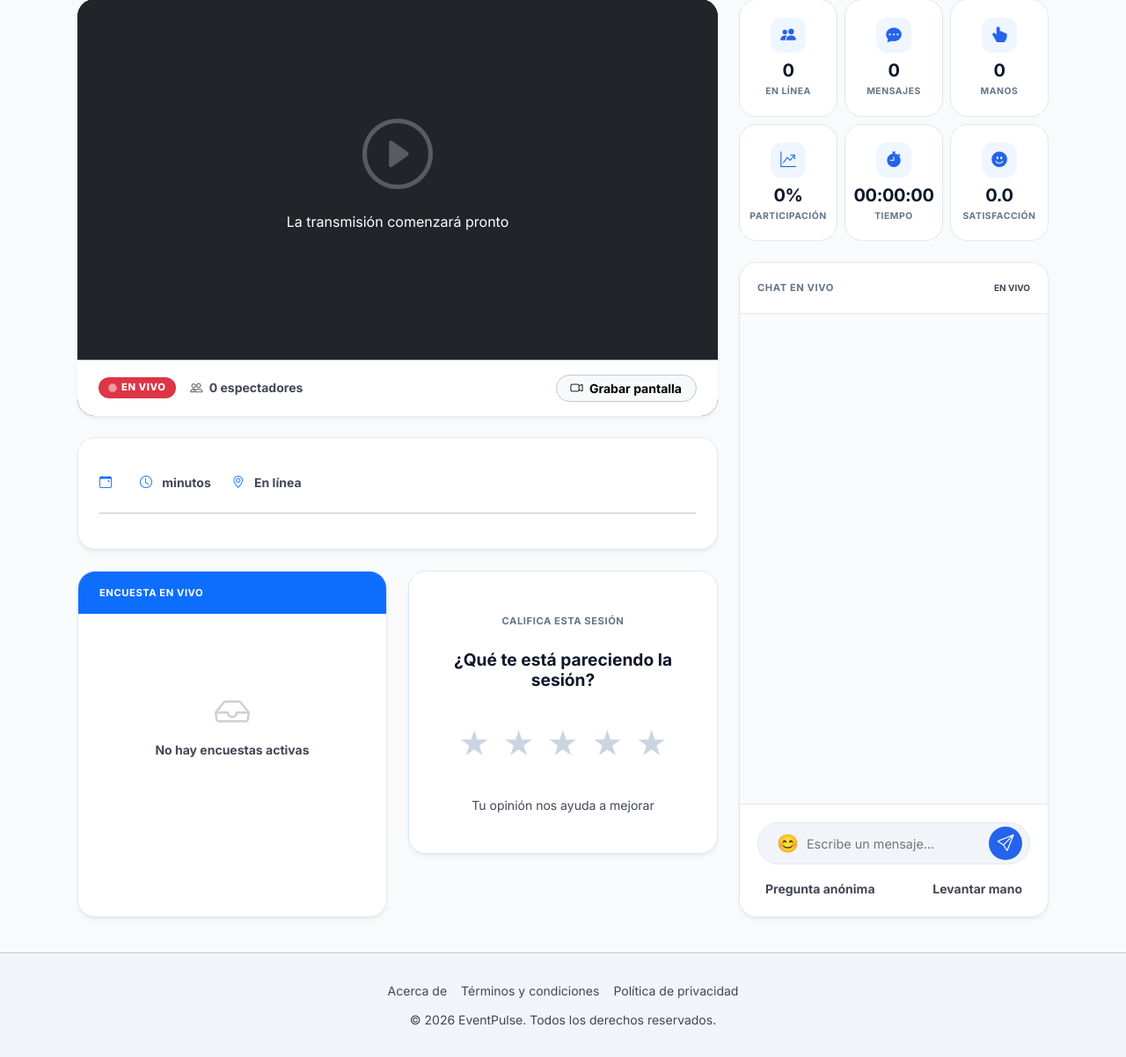
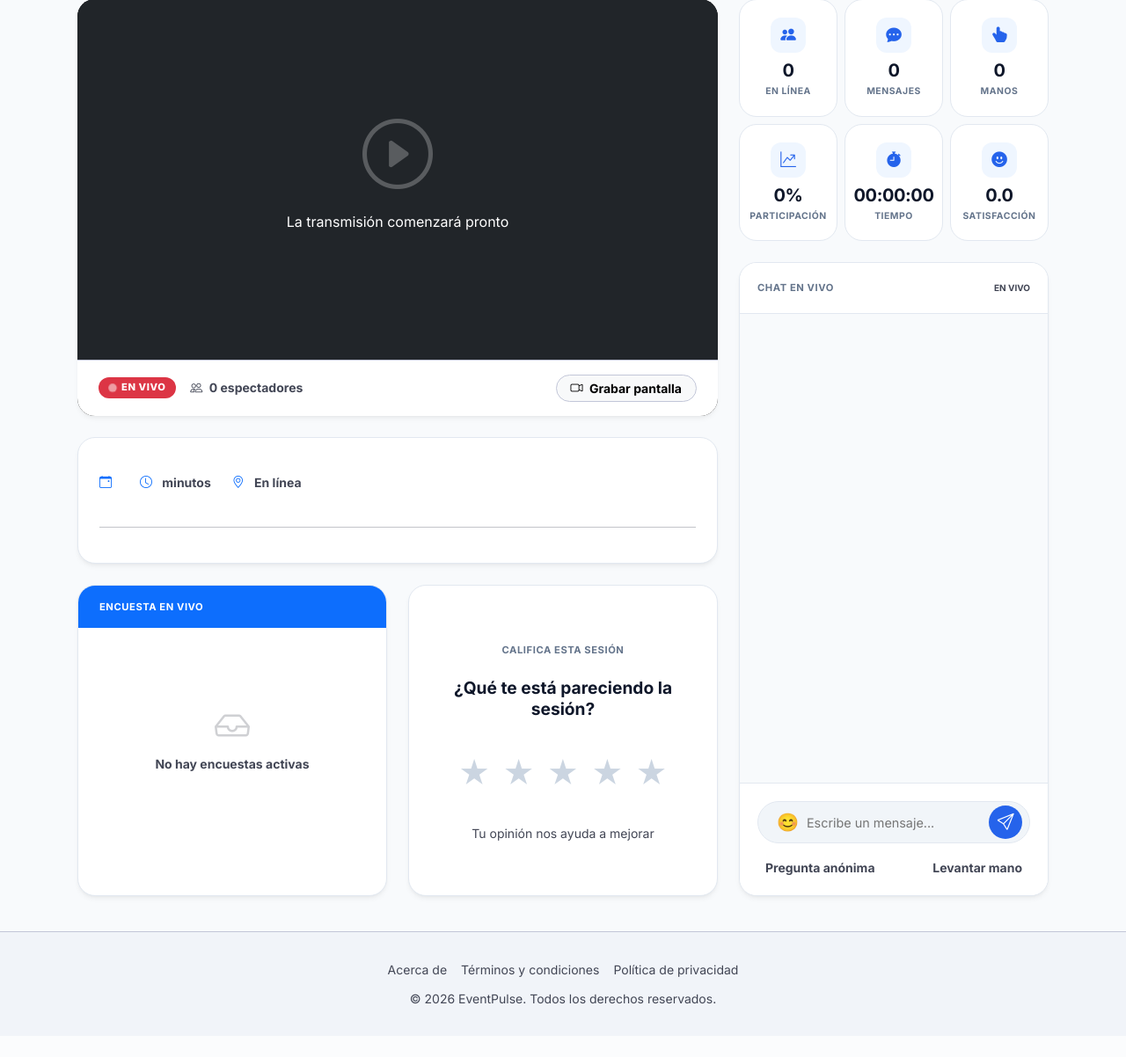
Before and after one commit to Rocio-Planas/Event, a Django app: template ve_streaming/templates/ve_streaming/streaming_room.html in a window 1280 px wide. Shown: the part 121-1323 px from the top of the page at 88% size. After the commit the page ends 1263 px from the top, so only its background shows below. Run offline with Django 5.2, Linux system fonts and the light colour scheme; the template is opened without the code that fills it, so the values that code supplies are empty; some libraries are stand-ins or nearby versions.

Commit message:
Nuevos ajustes de estilos en dashboard y streaming room

```diff
--- a/ve_streaming/static/css/streaming-room.css
+++ b/ve_streaming/static/css/streaming-room.css
@@ -1165,3 +1165,20 @@ button:focus-visible {
     gap: 0.3rem !important;
   }
 }
+
+.row.g-4 .col-md-6 {
+    display: flex;
+    flex-direction: column;
+}
+
+.sr-card-main {
+    flex: 1;
+    height: auto !important;
+    display: flex;
+    flex-direction: column;
+}
+
+.sr-card-main .card-body {
+    flex: 1;
+    min-height: 280px;
+}
```
